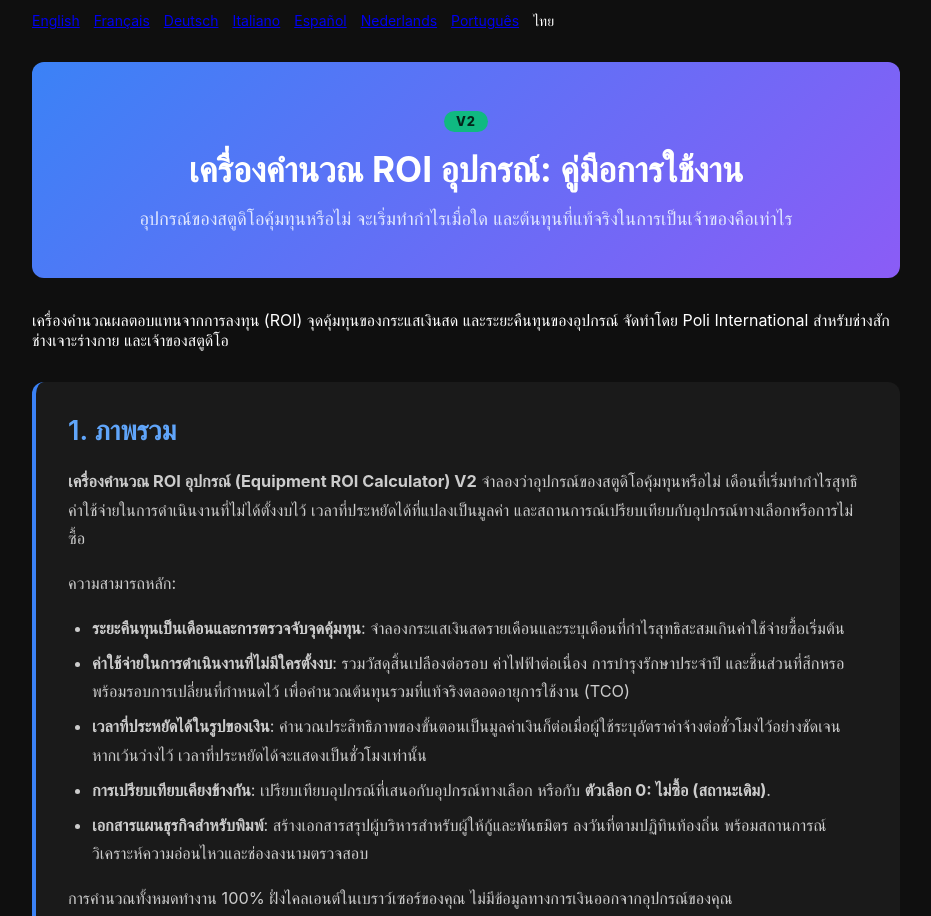
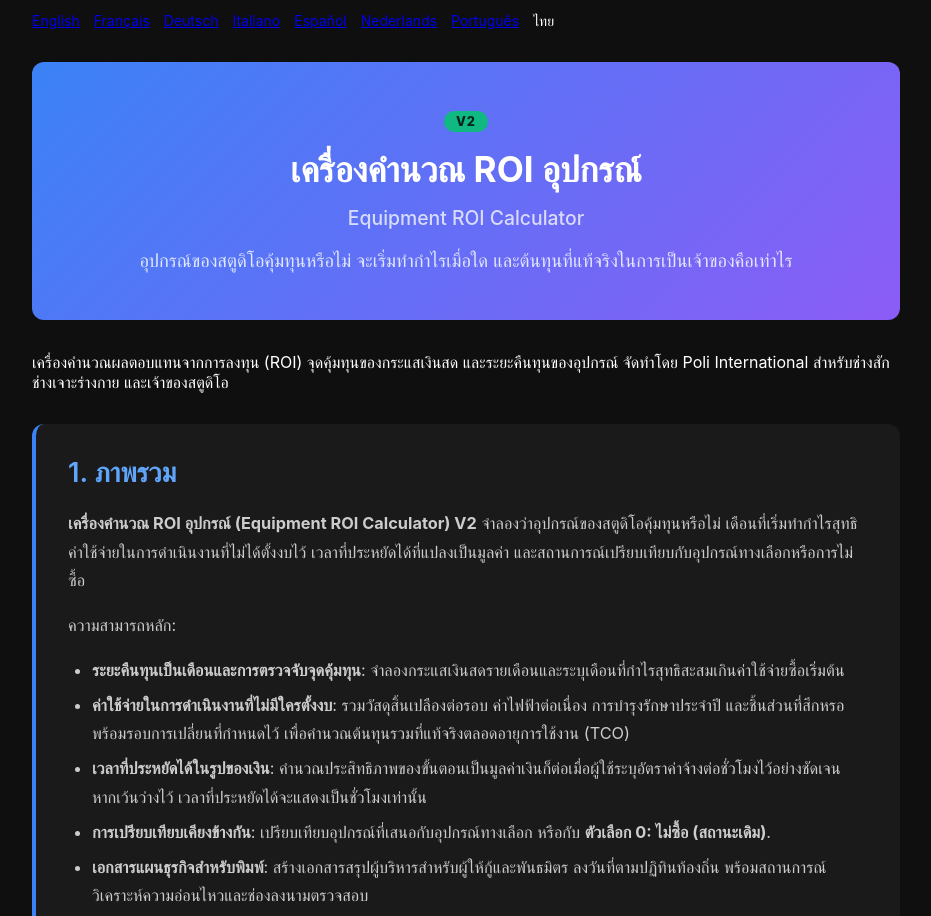
Before and after one commit to Poli-International/equipment-roi-calculator, a website: page documentation-th.html in a window 1280 px wide. Shown: the top 916 px of the page, without its empty margins (174-1105 px from the left). Drawn offline with Linux system fonts and the light colour scheme.

Commit message:
sync documentation-th.html from the live site
The website copy of this tool moved on and the repo did not, so an
AI Studio import from here would have reverted it.

```diff
--- a/documentation-th.html
+++ b/documentation-th.html
@@ -37,7 +37,7 @@
     <div class="entry-content">
         <div class="doc-hero">
             <span class="v2">V2</span>
-            <h1>เครื่องคำนวณ ROI อุปกรณ์: คู่มือการใช้งาน</h1>
+            <h1>เครื่องคำนวณ ROI อุปกรณ์<br><small lang="en" style="font-size:0.55em;font-weight:500;opacity:0.75;">Equipment ROI Calculator</small></h1>
             <p>อุปกรณ์ของสตูดิโอคุ้มทุนหรือไม่ จะเริ่มทำกำไรเมื่อใด และต้นทุนที่แท้จริงในการเป็นเจ้าของคือเท่าไร</p>
         </div>
         <p>เครื่องคำนวณผลตอบแทนจากการลงทุน (ROI) จุดคุ้มทุนของกระแสเงินสด และระยะคืนทุนของอุปกรณ์ จัดทำโดย Poli International สำหรับช่างสัก ช่างเจาะร่างกาย และเจ้าของสตูดิโอ</p>
```
